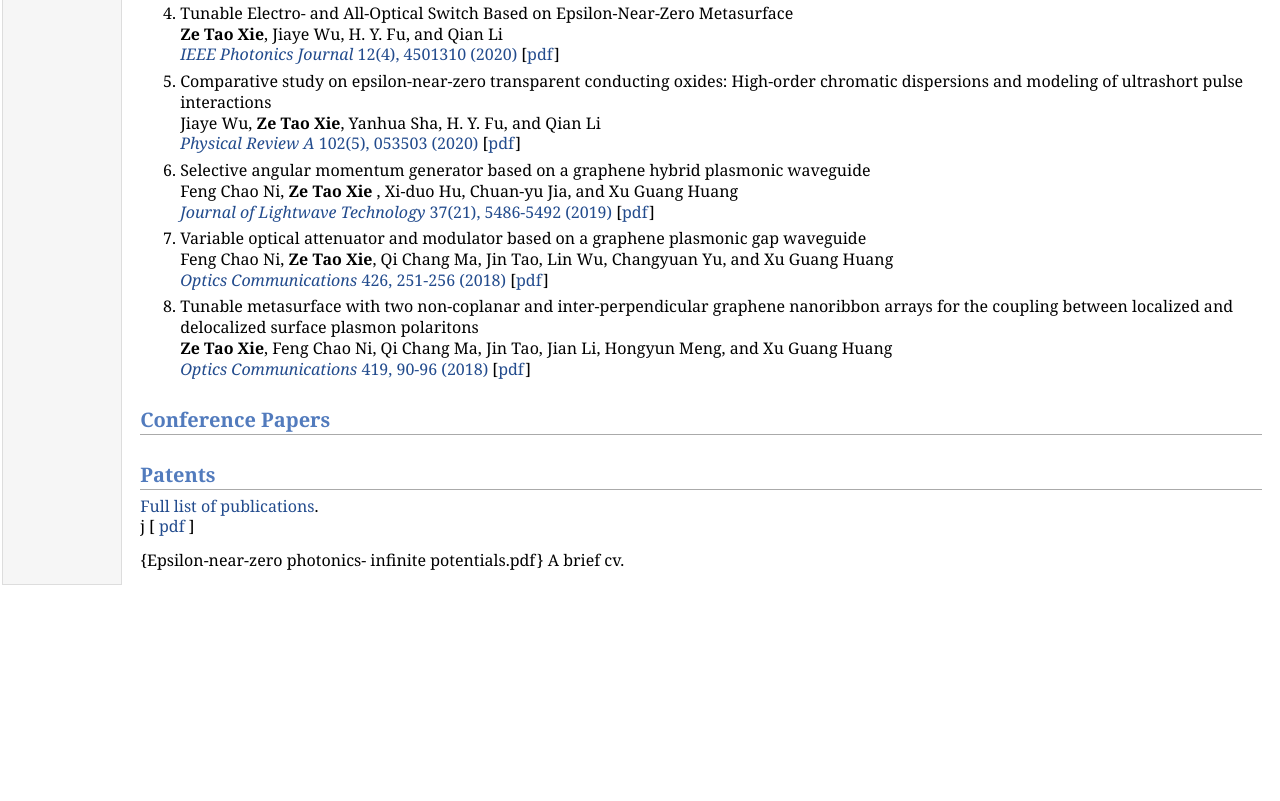
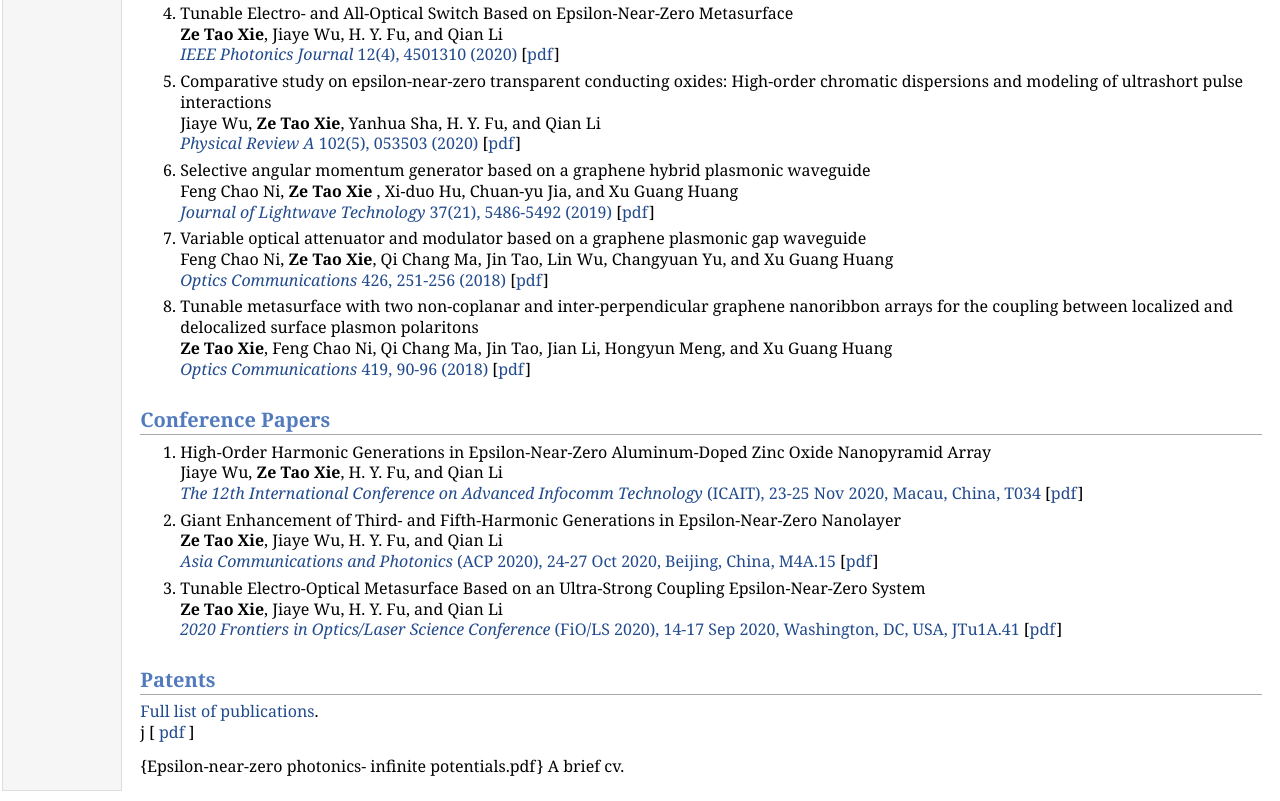
Before and after one commit to zetaoxie7/zetaoxie7.github.io, a plain HTML site: page publications.html in a window 1280 px wide. Shown: the part 331-1132 px from the top of the page. Before the commit the page ends 926 px from the top, so only its background shows below. Drawn offline with Linux system fonts and the light colour scheme.

Commit message:
x11（本次更新内容）

```diff
--- a/publications.html
+++ b/publications.html
@@ -61,6 +61,21 @@ Feng Chao Ni, <b>Ze Tao Xie</b>, Qi Chang Ma, Jin Tao, Lin Wu, Changyuan Yu, and
 </li>
 </ol>
 <h2>Conference Papers</h2>
+<ol>
+<li><p>High-Order Harmonic Generations in Epsilon-Near-Zero Aluminum-Doped Zinc Oxide Nanopyramid Array<br />
+Jiaye Wu, <b>Ze Tao Xie</b>, H. Y. Fu, and Qian Li<br />
+<a href="https://ieeexplore.ieee.org/document/9315419"><i>The 12th International Conference on Advanced Infocomm Technology</i> (ICAIT), 23-25 Nov 2020, Macau, China, T034</a>
+[<a href="C/2020ICAIT-T034.pdf">pdf</a>]</p>
+</li>
+<li><p>Giant Enhancement of Third- and Fifth-Harmonic Generations in Epsilon-Near-Zero Nanolayer<br />
+<b>Ze Tao Xie</b>, Jiaye Wu, H. Y. Fu, and Qian Li<br />
+<a href="https://www.osapublishing.org/abstract.cfm?URI=ACPC-2020-M4A.15"><i>Asia Communications and Photonics</i> (ACP 2020), 24-27 Oct 2020, Beijing, China, M4A.15</a> [<a href="C/2020ACP-M4A.15.pdf">pdf</a>]</p>
+</li>
+<li><p>Tunable Electro-Optical Metasurface Based on an Ultra-Strong Coupling Epsilon-Near-Zero System<br />
+<b>Ze Tao Xie</b>, Jiaye Wu, H. Y. Fu, and Qian Li<br />
+<a href="https://www.osapublishing.org/abstract.cfm?uri=fio-2020-JTu1A.41"><i>2020 Frontiers in Optics/Laser Science Conference</i> (FiO/LS 2020), 14-17 Sep 2020, Washington, DC, USA, JTu1A.41</a> [<a href="C/2020FiO-JTu1A.41.pdf">pdf</a>]</p>
+</li>
+</ol>
 <h2>Patents</h2>
 <p><a href="publications.html">Full list of publications</a>.
 <br />j
```
Also changed, not shown: 5 other files.
